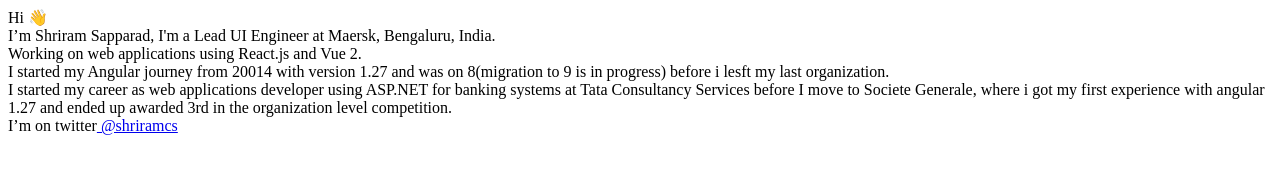
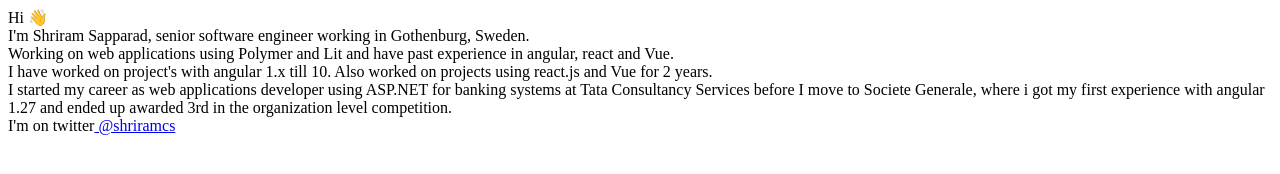
Before and after one commit to shriramcs/shriramcs.github.io, a plain HTML site: page index.html in a window 1280 px wide. Drawn offline with Linux system fonts and the light colour scheme.

Commit message:
updated with sweden project details.

```diff
--- a/index.html
+++ b/index.html
@@ -11,19 +11,19 @@
   <div>
     <div> Hi 👋 </div>
     <div>
-      I’m Shriram Sapparad, I'm a Lead UI Engineer at Maersk, Bengaluru, India.
+      I'm Shriram Sapparad, senior software engineer working in Gothenburg, Sweden.
     </div>
     <div>
-      Working on web applications using React.js and Vue 2.
+      Working on web applications using Polymer and Lit and have past experience in angular, react and Vue.
     </div>
     <div>
-      I started my Angular journey from 20014 with version 1.27 and was on 8(migration to 9 is in progress) before i lesft my last organization.
+      I have worked on project's with angular 1.x till 10. Also worked on projects using react.js and Vue for 2 years.
     </div>
     <div>
       I started my career as web applications developer using ASP.NET for banking systems at Tata Consultancy Services before I move to Societe Generale, where i got my first experience with angular 1.27 and ended up awarded 3rd in the organization level competition.
     </div>
     <div>
-      I’m on twitter<a href="https://twitter.com/shriramcs"> @shriramcs </a>
+      I'm on twitter<a href="https://twitter.com/shriramcs"> @shriramcs </a>
     </div>
   </div>
 </body>
```
